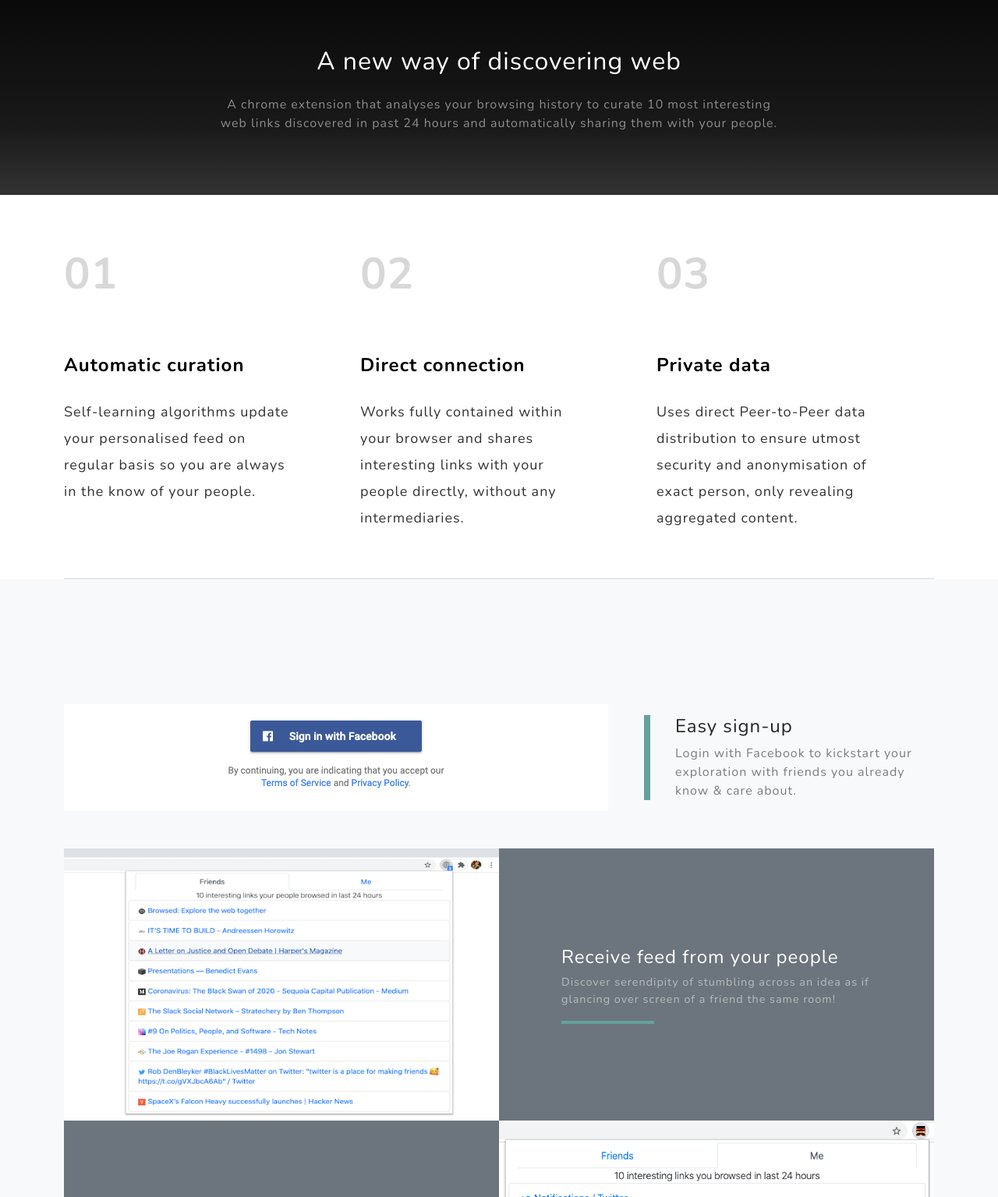
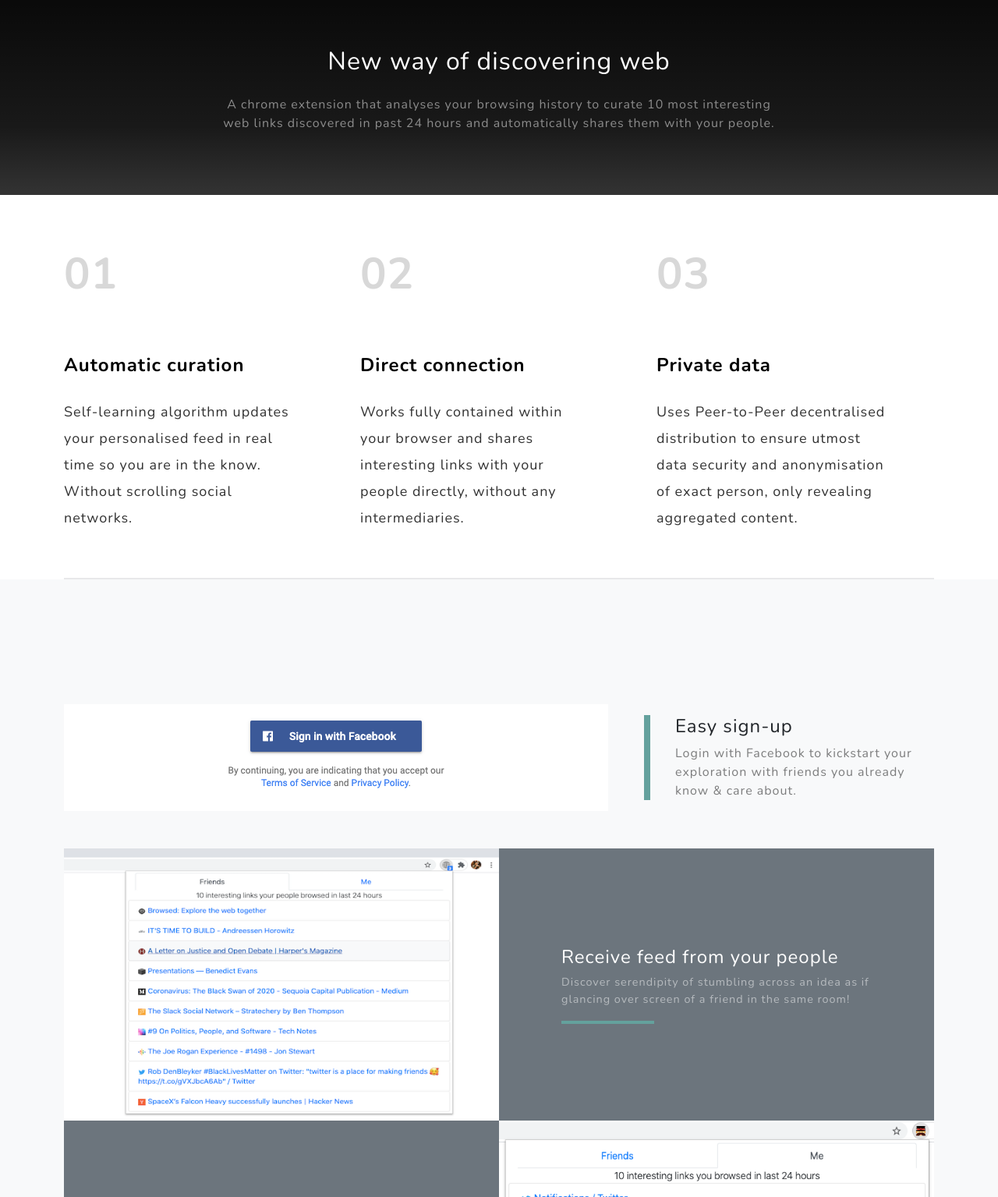
Before and after one commit to Browsed/browsed.github.io, a plain HTML site: page index.html in a window 1280 px wide. Shown: the part 900-2435 px from the top of the page at 78% size. Drawn offline with nearby package versions, Linux system fonts and the light colour scheme.

Commit message:
Update copy details

```diff
--- a/index.html
+++ b/index.html
@@ -52,7 +52,7 @@
             <div class="container d-flex h-100 align-items-center">
                 <div class="mx-auto text-center">
                     <h1 class="mx-auto my-0 text-uppercase">Browsed</h1>
-                    <h2 class="text-white-50 mx-auto mt-2 mb-5">Discover most interesting web links browsed from your people in last 24 hours.</h2>
+                    <h2 class="text-white-50 mx-auto mt-2 mb-5">Discover most interesting web links browsed by your people in last 24 hours.</h2>
                     <a class="js-scroll-trigger" href="https://chrome.google.com/webstore/detail/browsed/jjohjgemkajlmfeokhledihiffkkcmbn">
                         <img class="img-fluid" src="https://developer.chrome.com/webstore/images/ChromeWebStore_BadgeWBorder_v2_340x96.png" alt="">
                     </a>
@@ -64,10 +64,10 @@
             <div class="container">
                 <div class="row">
                     <div class="col-lg-8 mx-auto">
-                        <h2 class="text-white mb-4">A new way of discovering web</h2>
+                        <h2 class="text-white mb-4">New way of discovering web</h2>
                         <p class="text-white-50">
                             A chrome extension that analyses your browsing history to curate 10 most interesting
-                            web links discovered in past 24 hours and automatically sharing them with your people.
+                            web links discovered in past 24 hours and automatically shares them with your people.
                         </p>
                     </div>
                 </div>
@@ -86,7 +86,8 @@
                 <div class="content">
                   <h4 class="title">Automatic curation</h4>
                   <p>
-                      Self-learning algorithms update your personalised feed on regular basis so you are always in the know of your people.
+                      Self-learning algorithm updates your personalised feed in real time so you are in the know.<br/>
+                      Without scrolling social networks.
                   </p>
                 </div>
               </div>
@@ -114,7 +115,7 @@
                 <div class="content">
                   <h4 class="title">Private data</h4>
                   <p>
-                      Uses direct Peer-to-Peer data distribution to ensure utmost security and anonymisation of exact person, only revealing aggregated content.
+                      Uses Peer-to-Peer decentralised distribution to ensure utmost data security and anonymisation of exact person, only revealing aggregated content.
                   </p>
                 </div>
               </div>
@@ -147,7 +148,7 @@
                             <div class="d-flex h-100">
                                 <div class="project-text w-100 my-auto text-center text-lg-left">
                                     <h4 class="text-white">Receive feed from your people</h4>
-                                    <p class="mb-0 text-white-50">Discover serendipity of stumbling across an idea as if glancing over screen of a friend the same room!</p>
+                                    <p class="mb-0 text-white-50">Discover serendipity of stumbling across an idea as if glancing over screen of a friend in the same room!</p>
                                     <hr class="d-none d-lg-block mb-0 ml-0" />
                                 </div>
                             </div>
```
